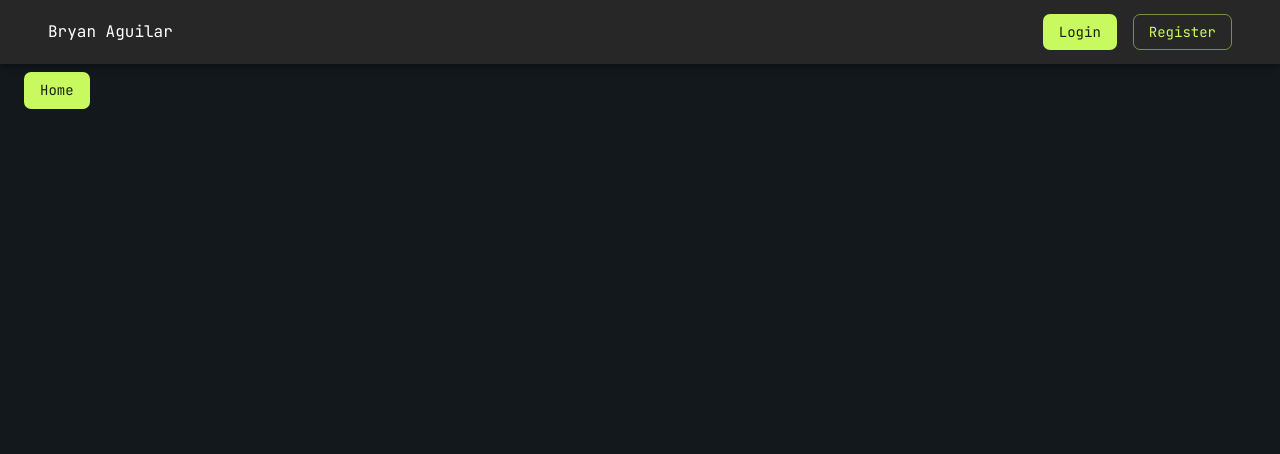
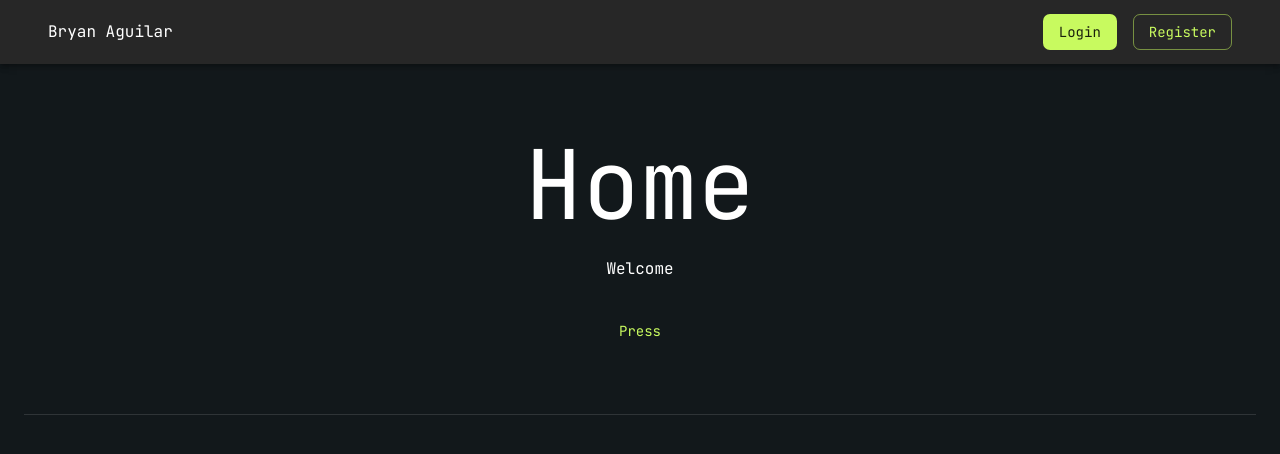
Before and after one commit to baguilar6174/react-ts-marketplace-app, a React (Vite) app: page / in a window 1280 px wide. Shown: the top 454 px of the page. Built offline with nearby package versions, Linux system fonts and the light colour scheme.

Commit message:
feat: Add Header Component

```diff
--- a/src/common/Navbar.tsx
+++ b/src/common/Navbar.tsx
@@ -9,11 +9,14 @@
 	Typography,
 	Stack,
 } from '@mui/material';
+import { useNavigate } from 'react-router-dom';
 
 export const Navbar: React.FC<{}> = (): JSX.Element => {
+	const navigate = useNavigate();
+
 	return (
 		<Box sx={{ flexGrow: 1 }}>
-			<AppBar position='fixed'>
+			<AppBar position='sticky'>
 				<Toolbar>
 					<Container maxWidth='xl'>
 						<Grid
@@ -27,7 +30,9 @@
 							</Grid>
 							<Grid item>
 								<Stack direction='row' spacing={2}>
-									<Button variant='contained'>Login</Button>
+									<Button variant='contained' onClick={() => navigate('login')}>
+										Login
+									</Button>
 									<Button variant='outlined'>Register</Button>
 								</Stack>
 							</Grid>
--- /dev/null
+++ b/src/components/Header/index.tsx
@@ -0,0 +1,51 @@
+import { Box, Divider, Grid, Typography } from '@mui/material';
+import React from 'react';
+
+type HeaderProps = {
+	title: string;
+	description: string;
+	element?: React.ReactNode | null;
+};
+
+export const Header: React.FC<HeaderProps> = ({
+	title,
+	description,
+	element,
+}): JSX.Element => {
+	return (
+		<div>
+			<Box sx={{ width: '100%', height: '350px' }}>
+				<Grid
+					container
+					direction='row'
+					justifyContent='center'
+					alignItems='center'
+					sx={{ height: '100%' }}
+				>
+					<Grid item xs={5}>
+						<Grid
+							container
+							direction='column'
+							justifyContent='center'
+							alignItems='center'
+							sx={{ height: '100%' }}
+						>
+							<Grid item>
+								<Typography variant='h1'>{title}</Typography>
+							</Grid>
+							<Grid item sx={{ mt: 2 }}>
+								<Typography>{description}</Typography>
+							</Grid>
+							{element !== undefined && (
+								<Grid sx={{ mt: 4, width: '100%' }} item>
+									{element}
+								</Grid>
+							)}
+						</Grid>
+					</Grid>
+				</Grid>
+			</Box>
+			<Divider />
+		</div>
+	);
+};
--- a/src/components/index.ts
+++ b/src/components/index.ts
@@ -1 +1,2 @@
 export { Notification } from './Notification';
+export { Header } from './Header';
--- a/src/pages/home/index.tsx
+++ b/src/pages/home/index.tsx
@@ -2,6 +2,7 @@
 import { Button, Container } from '@mui/material';
 
 import { useNotification } from '@/context/notification.context';
+import { Header } from '@/components';
 
 export const HomePage: React.FC<{}> = (): JSX.Element => {
 	const { getError } = useNotification();
@@ -11,10 +12,12 @@
 	};
 
 	return (
-		<Container sx={{ mt: 9 }} maxWidth='xl'>
-			<Button variant='contained' onClick={onClick}>
-				Home
-			</Button>
+		<Container maxWidth='xl'>
+			<Header
+				title='Home'
+				description='Welcome'
+				element={<Button fullWidth>Press</Button>}
+			/>
 		</Container>
 	);
 };
```
